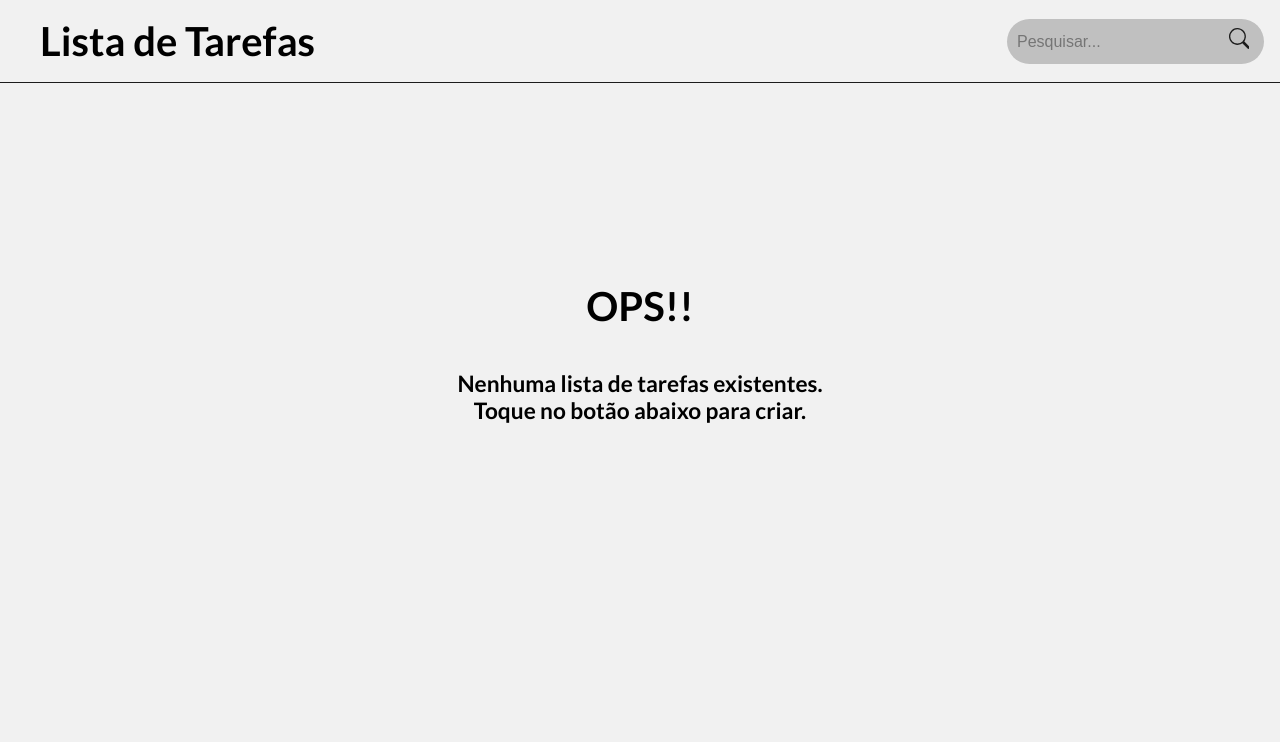
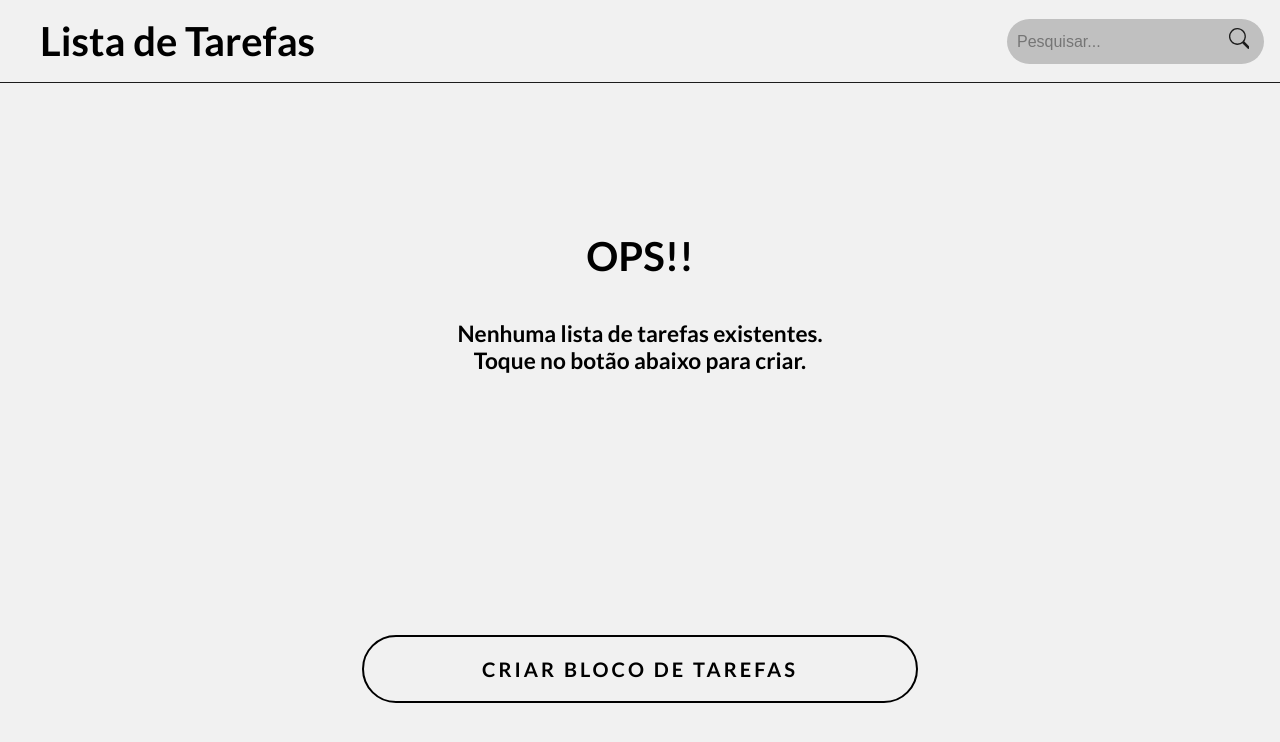
Before and after one commit to Elian-beep/ToDo-List, a Next.js app: page / in a window 1280 px wide. Shown: the top 742 px of the page. Built offline with nearby package versions, Linux system fonts and the light colour scheme.

Commit message:
index: finalização da tela de tarefas vazias

```diff
--- a/components/NoLists/NoLists.jsx
+++ b/components/NoLists/NoLists.jsx
@@ -1,17 +1,22 @@
 import React from "react";
-import { Container, Content, SubTitle, Title } from "./styleNoLists";
+import { AreaBtn, BtnNewBlockTasks, Container, Content, SubTitle, Title } from "./styleNoLists";
 
 export default function NoLists() {
     return (
-
+        <>
             <Content>
                 <Title>
                     OPS!!
                 </Title>
-                <SubTitle>
-                    Nenhuma lista de tarefas existentes.
-                </SubTitle>
+
+                <SubTitle>Nenhuma lista de tarefas existentes.</SubTitle>
                 <SubTitle>Toque no botão abaixo para criar.</SubTitle>
+
             </Content>
+
+            <AreaBtn>
+                <BtnNewBlockTasks href="#">Criar Bloco de Tarefas</BtnNewBlockTasks>
+            </AreaBtn>
+        </>
     );
 }
--- a/components/NoLists/styleNoLists.js
+++ b/components/NoLists/styleNoLists.js
@@ -5,7 +5,7 @@ export const Content = styled.div`
     align-items: center;
     justify-content: center;
     flex-direction: column;
-    height: calc(100vh - 100px);
+    height: calc(100vh - 200px);
 `;
 
 export const Title = styled.h1`
@@ -27,3 +27,38 @@ export const SubTitle = styled.h3`
         font-size: 17pt;
     }
 `;
+
+export const AreaBtn = styled.div`
+    display: flex;
+    justify-content: center;
+    align-items: center;
+    text-align: center;
+    margin-top: -3em;
+
+    @media (max-width: 600px) {
+        margin-top: -10em;
+    }
+`;
+
+export const BtnNewBlockTasks = styled.a`
+    padding: 1em;
+    font-size: 15pt;
+    border-radius: 40px;
+    border: 2px solid black;
+    cursor: pointer;
+    width: 40%;
+    letter-spacing: 3px;
+    outline: none;
+    text-transform: uppercase;
+    text-decoration: none;
+    color: black;
+
+    &:hover{
+        border: 2px solid #AAA;
+        color: #AAA;
+    }
+
+    @media (max-width: 600px) {
+        width: 81%;
+    }
+`;
```
